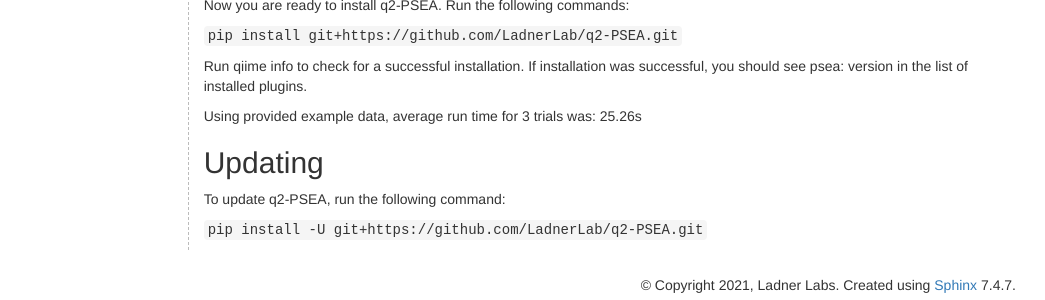
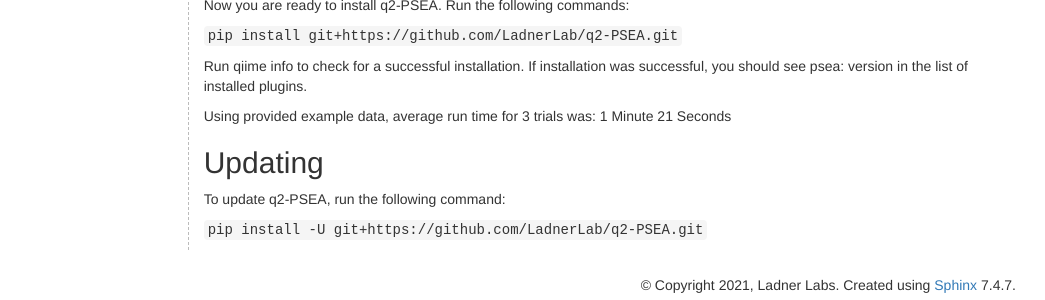
Before and after one commit to LadnerLab/pepsirf-q2-plugin-docs, a Sphinx documentation site: the page built from source/Pepsirf_Plugins/q2-PSEA.rst, in a window 1280 px wide. Shown: the part 1294-1594 px from the top of the page, without its empty margins (121-1166 px from the left). Built offline with Sphinx 7.4.7, drawn with Linux system fonts in a browser that asks for light colours; pages that are not in the unit, such as notebooks, are missing from menus; the version number could not be read and is left out; part of the change alters nothing that is shown.

```diff
--- a/source/Pepsirf_Plugins/q2-PSEA.rst
+++ b/source/Pepsirf_Plugins/q2-PSEA.rst
@@ -76,7 +76,7 @@ Now you are ready to install q2-PSEA. Run the following commands:
 
 Run qiime info to check for a successful installation. If installation was successful, you should see psea: version in the list of installed plugins.
 
-Using provided example data, average run time for 3 trials was: 25.26s
+Using provided example data, average run time for 3 trials was: 1 Minute 21 Seconds
 
 Updating
 --------
--- a/source/tutorials/psea.rst
+++ b/source/tutorials/psea.rst
@@ -11,7 +11,7 @@ Intorudction
 
 In this tutorial you'll use QIIME 2 to perform an analysis of some data.
 
-Typical Runtime:
+Typical Runtime: 1 Minunte 20 Seconds
 
 Generate Visualizations of PSEA results
 ---------------------------------------
@@ -29,7 +29,7 @@ Generate Visualizations of PSEA results
 .. --p-table-dir psea-example-tables
 .. --output-dir psea-example-outdir
 
-Here we will test q2-PSEA's generate-vis module by running the following command:
+Here we will visualize the results of the PSEA operation by running the following command:
 
 .. usage::
 
@@ -54,3 +54,55 @@ Here we will test q2-PSEA's generate-vis module by running the following command
 			volcano_plot="volcano_plot"
 		)
 	)
+
+Using Different Methods To Fit A Spline
+---------------------------------------
+
+.. usage-selector::
+
+.. qiime psea make-psea-table --p-scores-file source/data/psea-example/IM0031_PV2T_25nt_raw_2mm_i1mm_Z-HDI75.tsv
+.. --p-pairs-file source/data/psea-example/pairs.tsv
+.. --p-peptide-sets-file source/data/psea-example/input.gmt
+.. --p-species-taxa-file source/data/psea-example/species_taxa.tsv
+.. --p-threshold 0.750000
+.. --p-min-size 3
+.. --p-max-size 5000
+.. --p-permutation-num 10000
+.. --p-spline-type cubic
+.. --p-table-dir psea-example-tables
+.. --output-dir psea-example-outdir
+
+A number of different methods to fit a spline have also been provided to the user. These options include the following:
+
+- Smooth spline using R: "r-smooth"
+- Smooth spline using Python: "py-smooth"
+- Cubic spline using the "splines2" package for R: "cubic"
+
+Here we will use the "cubic" option to fit a spline by running the following command:
+
+.. usage::
+
+	scatter_plot, volcano_plot = use.action(
+		use.UsageAction(
+			plugin_id="psea",
+			action_id="make_psea_table"
+		),
+		use.UsageInputs(
+			scores_file="source/data/IM0031_PV2T_25nt_raw_2mm_i1mm_Z-HDI75.tsv",
+			pairs_file="source/data/pairs.tsv",
+			peptide_sets_file="source/data/input.gmt",
+			threshold=0.750000,
+			species_taxa_file="source/data/species_taxa.tsv",
+			min_size=3,
+			max_size=5000,
+			permutation_num=10000,
+			spline_type="cubic",
+			table_dir="psea-example-tables"
+		),
+		use.UsageOutputNames(
+			scatter_plot="scatter_plot",
+			volcano_plot="volcano_plot"
+		)
+	)
+
+Keep in mind, when using the "cubic" spline approach, you are also afforded some extra customization with the "degree" and "dof" (degree of freedom) options to get the best spline fit.
```
